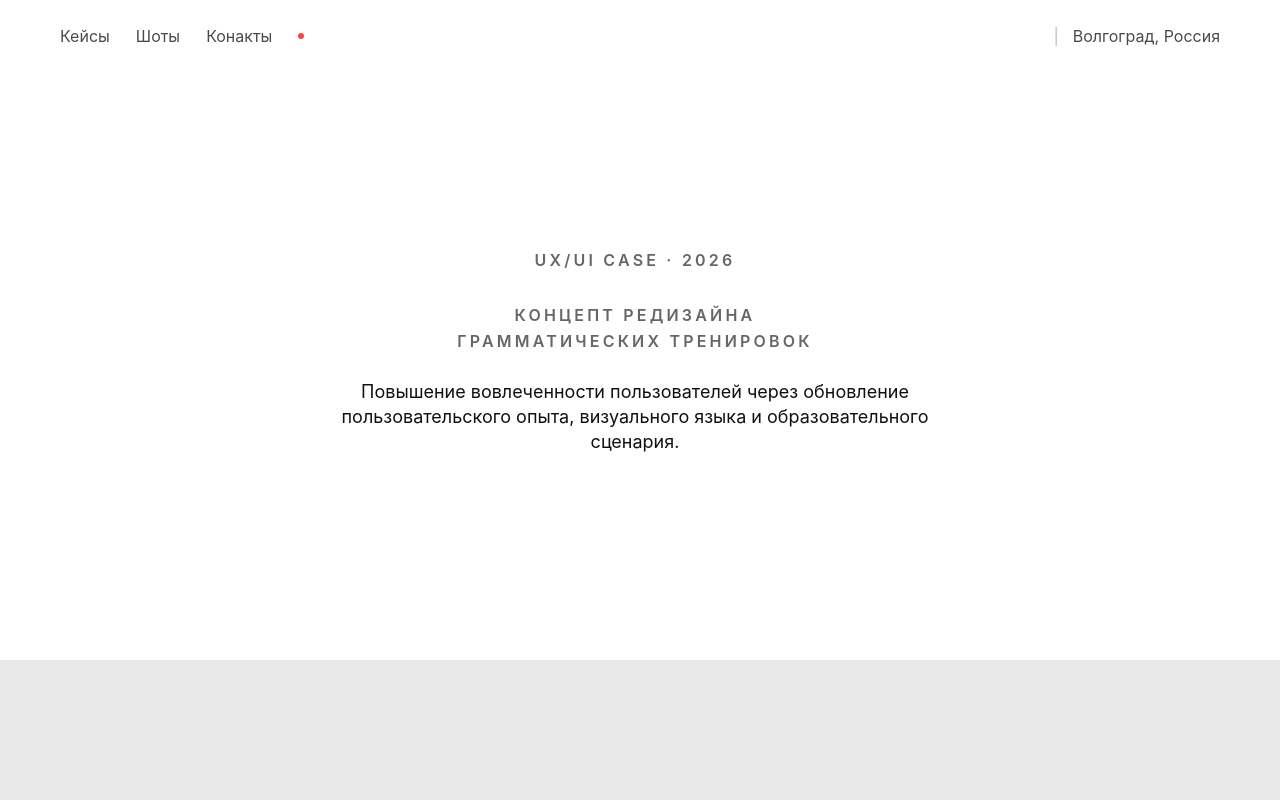
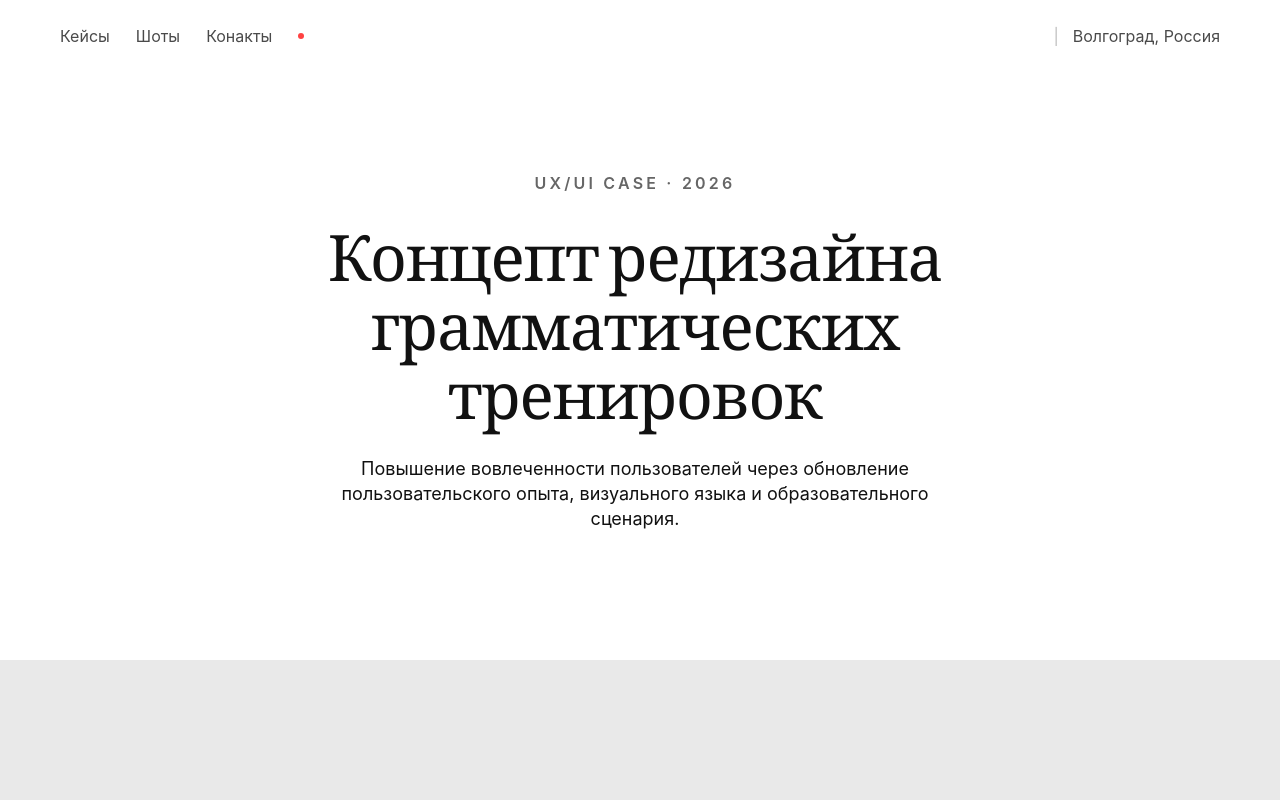
Before and after one commit to drekkunova-dotcom/portfolio-me, a website: page ling.html in a window 1280 px wide. Shown: the top 800 px of the page. Drawn offline with Linux system fonts and the light colour scheme.

Commit message:
Restore expressive Instrument Serif case title

```diff
--- a/ling.css
+++ b/ling.css
@@ -123,3 +123,18 @@
 @media (forced-colors: active) {
   :is(.case-page, .case-dialog) :is(h1, h2, h3, h4) { color: CanvasText; }
 }
+
+/* The case title retains the portfolio's expressive display typography. */
+.case-page h1.hero__title,
+.case-dialog h1.hero__title {
+  font-family: "Instrument Serif", Georgia, serif;
+  font-size: clamp(36px, 5vw, 64px);
+  font-weight: 400;
+  line-height: 1.08;
+  letter-spacing: -.02em;
+  text-transform: none;
+  color: #111;
+  max-width: 800px;
+  text-wrap: balance;
+  overflow-wrap: normal;
+}
--- a/ling.html
+++ b/ling.html
@@ -5,8 +5,8 @@
     <meta name="viewport" content="width=device-width, initial-scale=1.0" />
     <meta http-equiv="X-UA-Compatible" content="ie=edge" />
     <title>Lingualeo</title>
-    <link rel="stylesheet" href="styles.css?v=20261026-headings-2" />
-    <link rel="stylesheet" href="ling.css?v=20261026-headings-2" />
+    <link rel="stylesheet" href="styles.css?v=20261026-headings-3" />
+    <link rel="stylesheet" href="ling.css?v=20261026-headings-3" />
     <link rel="preconnect" href="https://fonts.googleapis.com" />
     <link rel="preconnect" href="https://fonts.gstatic.com" crossorigin />
     <link
```
Also changed, not shown: index.html (+3 -3 lines).
